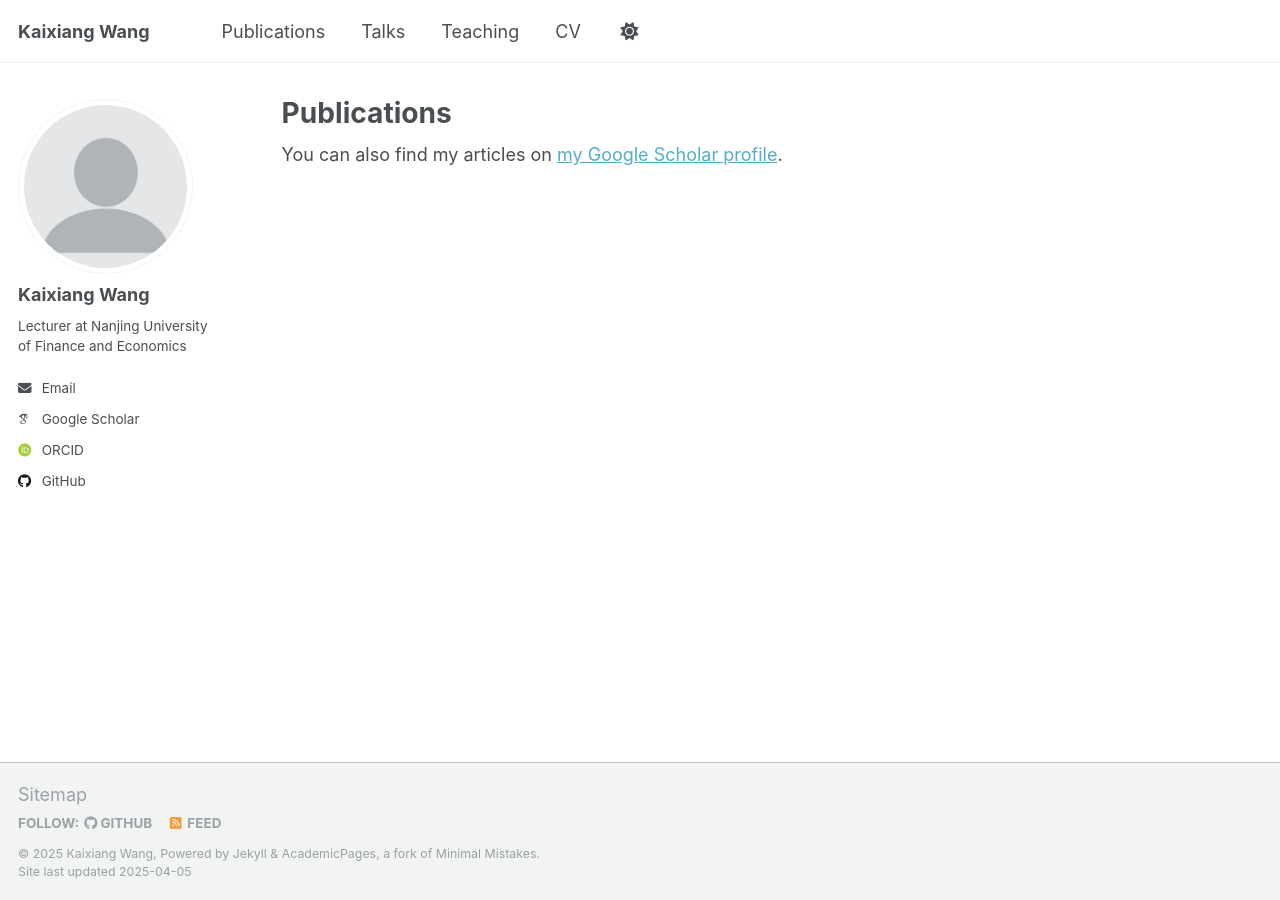
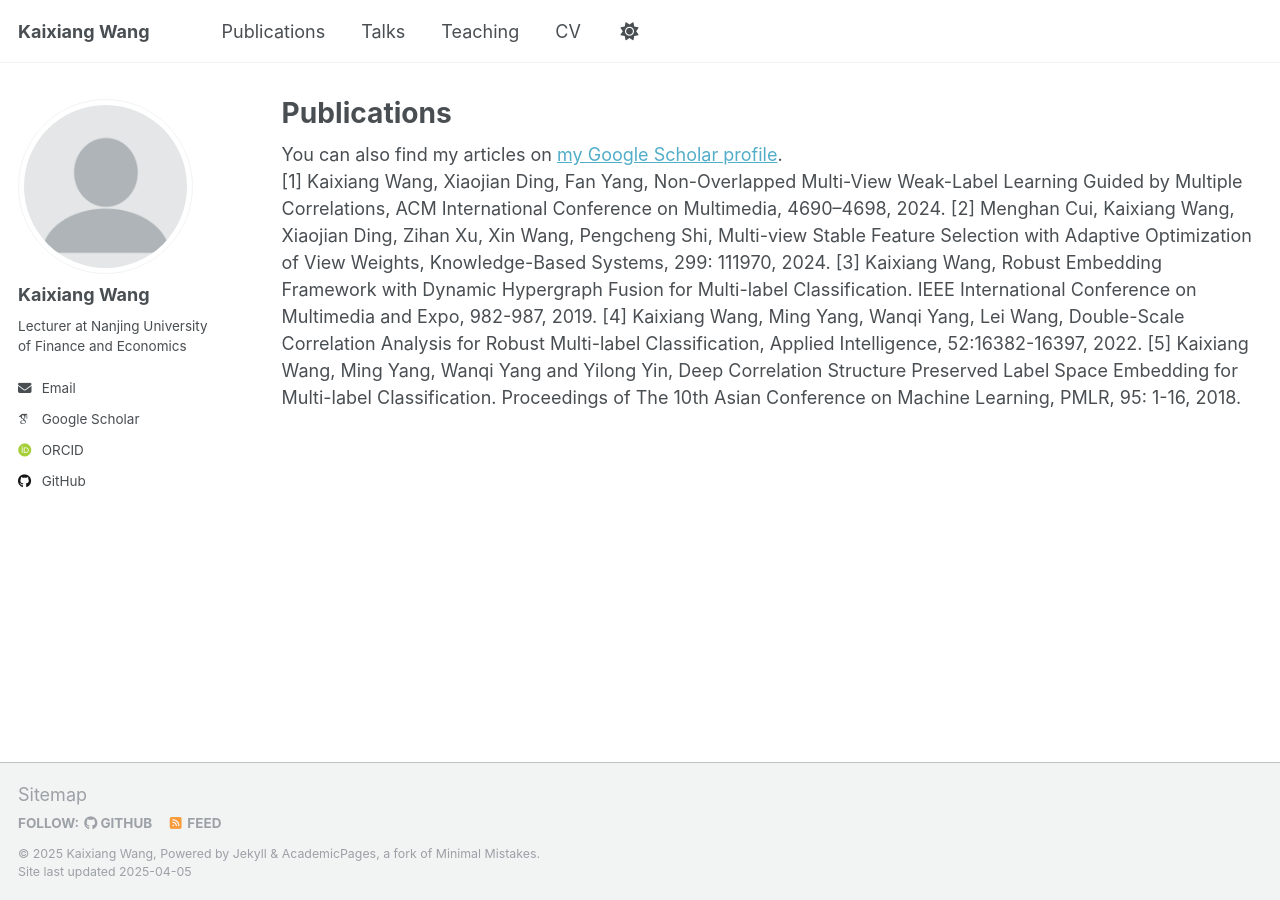
Before and after one commit to kxwangnufe/kxwangnufe.github.io, a Jekyll site: the page built from _pages/publications.html, in a window 1280 px wide. Built offline with Jekyll 4.4.1, drawn with Linux system fonts in a browser that asks for light colours; some web fonts are replaced.

Commit message:
Update publications.html

```diff
--- a/_pages/publications.html
+++ b/_pages/publications.html
@@ -31,3 +31,8 @@ author_profile: true
     {% include archive-single.html %}
   {% endfor %}
 {% endif %}
+[1] Kaixiang Wang, Xiaojian Ding, Fan Yang, Non-Overlapped Multi-View Weak-Label Learning Guided by Multiple Correlations, ACM International Conference on Multimedia, 4690–4698, 2024.
+[2] Menghan Cui, Kaixiang Wang, Xiaojian Ding, Zihan Xu, Xin Wang, Pengcheng Shi, Multi-view Stable Feature Selection with Adaptive Optimization of View Weights, Knowledge-Based Systems, 299: 111970, 2024.
+[3] Kaixiang Wang, Robust Embedding Framework with Dynamic Hypergraph Fusion for Multi-label Classification. IEEE International Conference on Multimedia and Expo, 982-987, 2019.
+[4] Kaixiang Wang, Ming Yang, Wanqi Yang, Lei Wang, Double-Scale Correlation Analysis for Robust Multi-label Classification, Applied Intelligence, 52:16382-16397, 2022.
+[5] Kaixiang Wang, Ming Yang, Wanqi Yang and Yilong Yin, Deep Correlation Structure Preserved Label Space Embedding for Multi-label Classification. Proceedings of The 10th Asian Conference on Machine Learning, PMLR, 95: 1-16, 2018.
```
